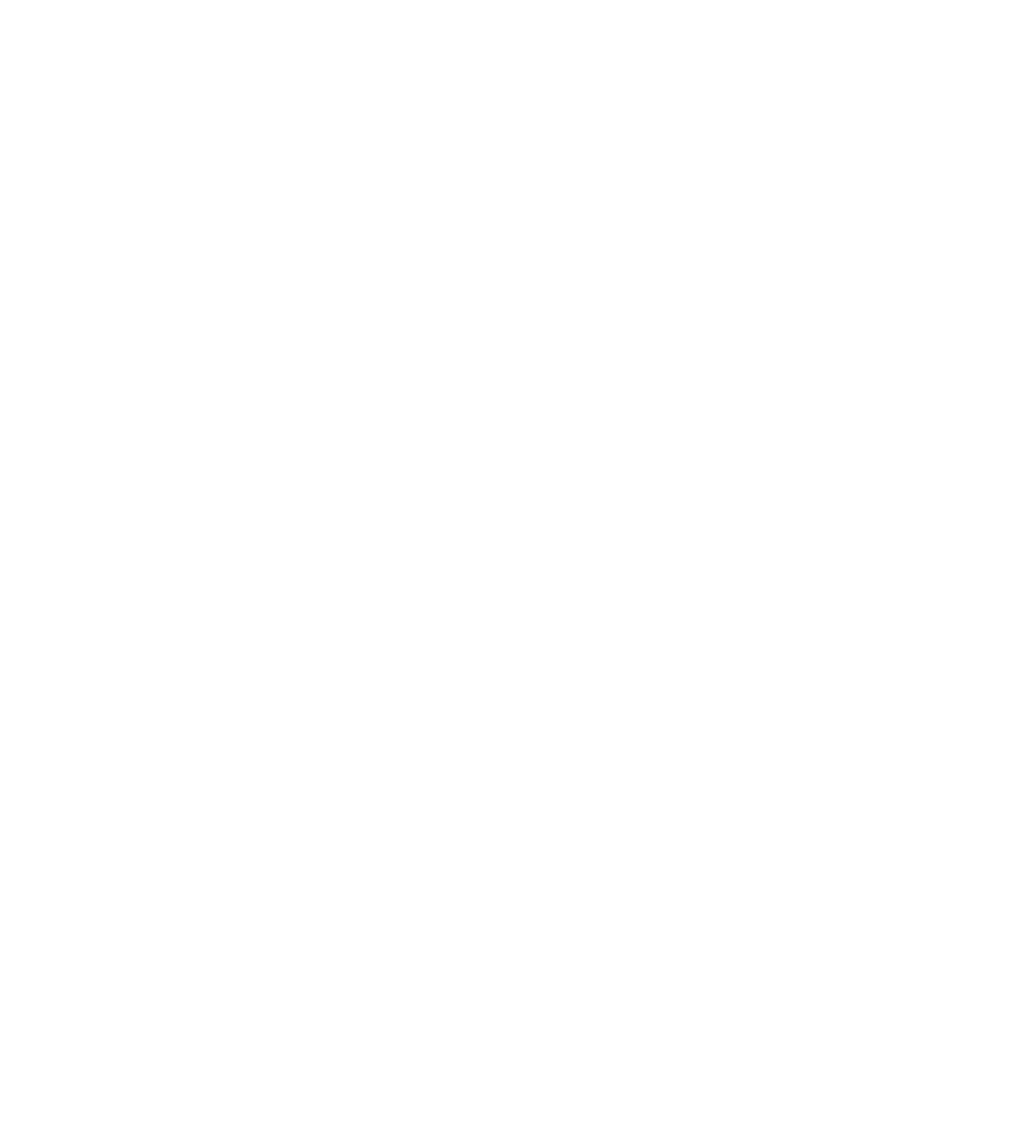
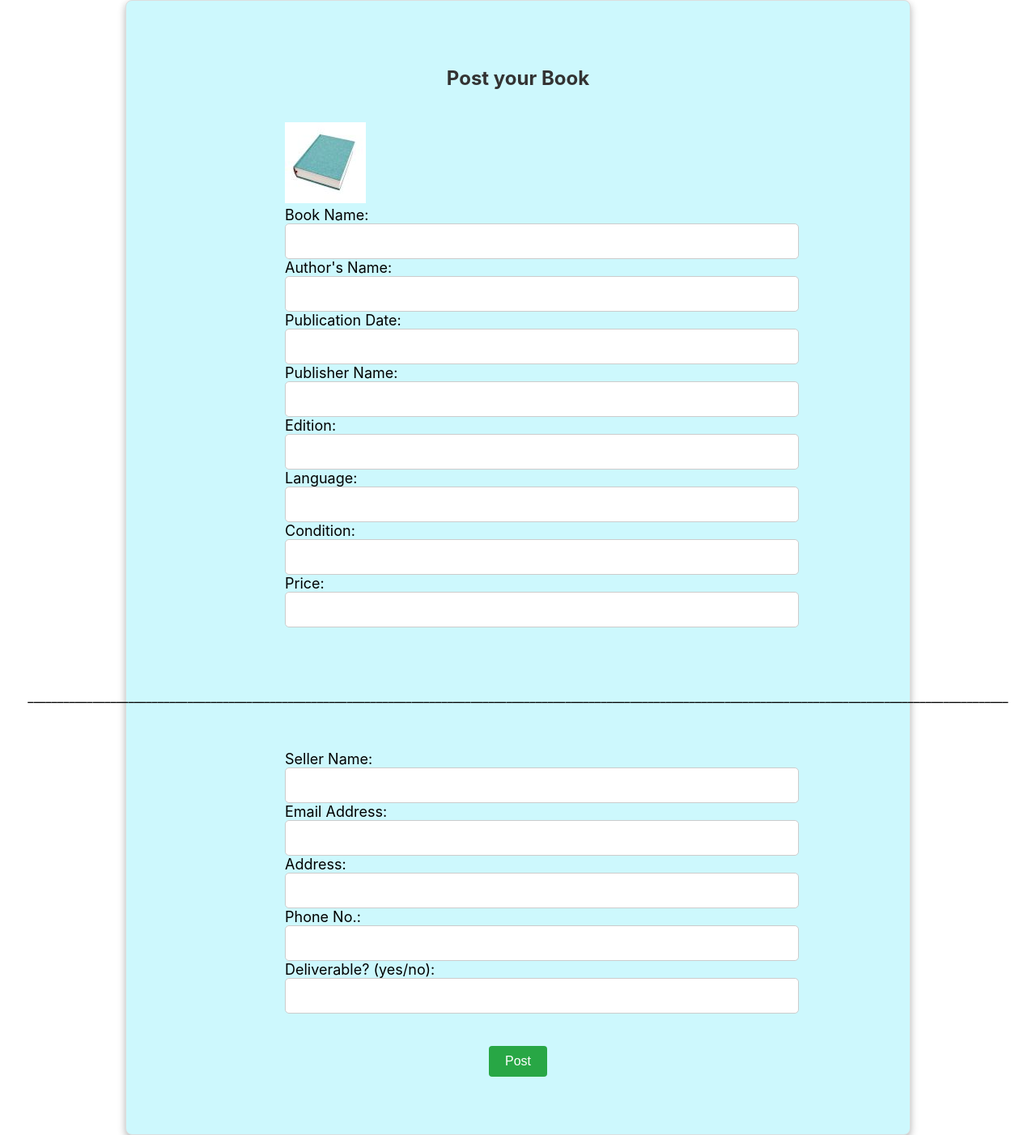
Before and after one commit to Margin22/frontend, a React (Create React App) app: page /postyourbook in a window 1280 px wide. Shown: the whole page at 81% size. Before the commit the page ends 800 px from the top, so only its background shows below. Built offline with nearby package versions, Linux system fonts and the light colour scheme.

Commit message:
second commit

```diff
--- a/src/Components/HomePage/HomePage.css
+++ b/src/Components/HomePage/HomePage.css
@@ -3,7 +3,7 @@
     display: flex;
     flex-direction: column;
     align-items: center;
-    background: linear-gradient(to right, #b3a4ec, #91d1f9); /* Updated gradient colors */
+    background: #cdf8fd;
     padding: 20px;
     min-height: 100vh;
 }
@@ -14,7 +14,7 @@
     align-items: center;
     width: 100%;
     padding: 30px 20px;
-    background-color: #3a57c4;
+    background-color: #08090c;
     color: white;
     margin-top: 2%;
 }
@@ -52,7 +52,7 @@
 .category-button {
     padding: 10px;
     margin-left: 10px;
-    background-color: #007bff;
+    background-color: #15add7;
     color: white;
     border: none;
     border-radius: 5px;
--- a/src/Components/HomePage/HomePage.jsx
+++ b/src/Components/HomePage/HomePage.jsx
@@ -8,7 +8,7 @@
   const [showSidebar, setShowSidebar] = useState(false);
   const location = useLocation();
   const navigate = useNavigate(); // Initialize useNavigate
-  const { price, date, name } = location.state || {};
+  const { price, date, name, Category } = location.state || {};
   const toggleCategories = () => {
     setShowCategories(!showCategories);
   };
@@ -20,6 +20,13 @@
   const handleProfileClick = () => {
     navigate('/profile'); // Navigate to ProfilePage
 };
+  const handlePostYourBookClick = () => {
+    navigate('/postyourbook');
+  };
+  const handleYourPostingsClick = () => {
+    navigate('/yourpostings');
+  };
+
 
   return (
     <div className="homepage">
@@ -38,10 +45,11 @@
         <div className="book-items-container">
           {[...Array(10)].map((_, index) => (
             <div key={index} className="book-item">
-              <div className="book-image"> <img src={book_icon}/></div>
+              <div className="book-image"> <img src={book_icon} alt='book'/></div>
               <div className="book-description"><label>Posted Date:</label> <input type='text' value={date} disabled />
               <label>Book Name:</label> <input type='text' value={name} disabled />
               <label>Price:</label> <input type='text' value={price} disabled />
+              <label>Book Category:</label> <input type= 'text' value={Category} disabled />
               </div>
             </div>
           ))}
@@ -52,8 +60,8 @@
       {showSidebar && (
         <aside className={`sidebar ${showSidebar ? 'slide-in' : ''}`}>
           <button onClick={handleProfileClick}>Profile</button> {/* Existing Profile button with navigation */}
-          <button>Sell your book</button>
-          <button>Update/Edit your book</button>
+          <button onClick={handlePostYourBookClick}>Post your book</button>
+          <button onClick={handleYourPostingsClick}>Your Postings</button>
         </aside>
       )}
 
--- /dev/null
+++ b/src/Components/PostYourBook/PostYourBook.css
@@ -0,0 +1,77 @@
+.Post-container {
+    display: flex;
+    flex-direction: column;
+    align-items: center;
+    justify-content: center;
+    width: 60%;
+    height: 150vh;
+    margin: 0 auto;
+    padding: 100px;
+    border: 1px solid #ddd;
+    border-radius: 8px;
+    background-color: #cdf8fd;
+    box-shadow: 0px 4px 10px rgba(0, 0, 0, 0.3);
+}
+
+.Post-container h2 {
+    font-size: 24px;
+    margin-bottom: 20px;
+    color: #333;
+  }
+
+  .PostYourBook-info1 {
+    text-align: left;
+    width: 75%;
+    margin-bottom: 20px;
+  }
+
+  .PostYourBook-info1 p {
+    display: inline;
+    font-size: 18px;
+    margin: 10px 0;
+    ;
+  }
+
+  .PostYourBook-info2 {
+    text-align: left;
+    width: 75%;
+    margin-bottom: 20px;
+  }
+
+  .PostYourBook-info2 p {
+    display: inline;
+    font-size: 18px;
+    margin: 10px 0;
+  }
+
+.post-button {
+    padding: 10px 20px;
+    font-size: 16px;
+    color: #fff;
+    background-color: #28a745;
+    border: none;
+    border-radius: 4px;
+    cursor: pointer;
+    margin-top: 20px;
+    margin-bottom: 10px;
+}
+
+.post-button:hover {
+    background-color: #218838;
+}
+
+.back-button {
+    padding: 10px 20px;
+    font-size: 16px;
+    color: #fff;
+    background-color: #007bff;
+    border: none;
+    border-radius: 4px;
+    cursor: pointer;
+    text-align: center;
+    text-decoration: none;
+}
+
+.back-button:hover {
+    background-color: #0056b3;
+}
--- /dev/null
+++ b/src/Components/PostYourBook/PostYourBook.jsx
@@ -0,0 +1,95 @@
+import React, { useState } from 'react';
+import { useNavigate } from 'react-router-dom';
+import './PostYourBook.css';
+import book_icon from '../Assets/book.jpg';
+
+export const PostYourBook = () => {
+    const navigate = useNavigate();
+
+    // State for each input
+    const [bookInfo, setBookInfo] = useState({
+        bookName: '',
+        authorName: '',
+        publicationDate: '',
+        publisherName: '',
+        edition: '',
+        language: '',
+        condition: '',
+        price: '',
+        sellerName: '',
+        email: '',
+        address: '',
+        phone: '',
+        deliverable: '',
+    });
+
+    // Handle input change
+    const handleChange = (e) => {
+        const { name, value } = e.target;
+        setBookInfo({
+            ...bookInfo,
+            [name]: value,
+        });
+    };
+
+    // Function to handle the post
+    const handlePost = () => {
+        // Simple validation to check if all fields are filled
+        if (Object.values(bookInfo).some(value => value.trim() === '')) {
+            alert('Please fill out all fields before posting.');
+            return;
+        }
+
+        // Post data (here you would normally send it to a backend or context)
+        console.log('Posted Book Info:', bookInfo);
+
+        // Navigate to HomePage
+        navigate('/home');
+    };
+
+    return (
+        <div className="Post-container">
+            <h2>Post your Book</h2>
+            <div className="PostYourBook-info1">
+                <br></br>
+                <img src={book_icon} alt="book"/>
+                <br></br>
+                <p>Book Name:</p>
+                <input type='text' name="bookName" value={bookInfo.bookName} onChange={handleChange} />
+                <p>Author's Name:</p>
+                <input type='text' name="authorName" value={bookInfo.authorName} onChange={handleChange} />
+                <p>Publication Date:</p>
+                <input type='text' name="publicationDate" value={bookInfo.publicationDate} onChange={handleChange} />
+                <p>Publisher Name:</p>
+                <input type='text' name="publisherName" value={bookInfo.publisherName} onChange={handleChange} />
+                <p>Edition:</p>
+                <input type='text' name="edition" value={bookInfo.edition} onChange={handleChange} />
+                <p>Language:</p>
+                <input type='text' name="language" value={bookInfo.language} onChange={handleChange} />
+                <p>Condition:</p>
+                <input type='text' name="condition" value={bookInfo.condition} onChange={handleChange} />
+                <p>Price:</p>
+                <input type='text' name="price" value={bookInfo.price} onChange={handleChange} />
+            </div>
+            <br></br>
+            <br></br>
+            <p>______________________________________________________________________________________________________________________________________________________________________</p>
+            <br></br>
+            <br></br>
+            <div className='PostYourBook-info2'>
+                <p>Seller Name:</p>
+                <input type='text' name="sellerName" value={bookInfo.sellerName} onChange={handleChange} />
+                <p>Email Address:</p>
+                <input type='text' name="email" value={bookInfo.email} onChange={handleChange} />
+                <p>Address:</p>
+                <input type='text' name="address" value={bookInfo.address} onChange={handleChange} />
+                <p>Phone No.:</p>
+                <input type='text' name="phone" value={bookInfo.phone} onChange={handleChange} />
+                <p>Deliverable? (yes/no):</p>
+                <input type='text' name="deliverable" value={bookInfo.deliverable} onChange={handleChange} />
+            </div>
+
+            <button onClick={handlePost} className="post-button">Post</button>
+        </div>
+    );
+};
--- a/src/Components/Profile/ProfilePage.jsx
+++ b/src/Components/Profile/ProfilePage.jsx
@@ -18,8 +18,9 @@
                 <input type='text' value={email} disabled />
                 <p>Password:</p>
                 <input type='text' value={password} disabled />
-            </div>
+                </div>
             <button onClick={() => navigate('/home')} className="back-button">Back to Home</button>
         </div>
+
     );
 };
--- a/src/Components/Routers/UserRoutes.jsx
+++ b/src/Components/Routers/UserRoutes.jsx
@@ -3,12 +3,16 @@
 import { HomePage } from "../HomePage/HomePage"; // Ensure correct relative path
 import { LoginSignup } from "../LoginSignup/LoginSignup"; // Ensure correct relative path
 import { ProfilePage } from "../Profile/ProfilePage";
+import { PostYourBook } from "../PostYourBook/PostYourBook";
+import { YourPostings } from "../YourPostings/YourPostings";
 const UserRoutes = () => {
     return (
         <Routes>
             <Route path="/" element={<LoginSignup />} />
             <Route path="/home" element={<HomePage />} />
             <Route path="/profile" element={<ProfilePage/>} />
+            <Route path="/postyourbook" element={<PostYourBook/>} />
+            <Route path="/yourpostings" element={<YourPostings/>} />
         </Routes>
     );
 };
--- /dev/null
+++ b/src/Components/YourPostings/YourPostings.css
@@ -0,0 +1,59 @@
+.book-items-container {
+    display: flex;
+    flex-direction: column; /* Stack book items vertically */
+    align-items: center;
+    width: 70%; /* Full width for responsive design */
+    gap: 10px; /* Space between each book item */
+    margin-top: 20px;
+}
+
+.book-item {
+    display: flex;
+    align-items: center;
+    padding: 15px;
+    background: white;
+    border: 1px solid #ccc;
+    border-radius: 10px;
+    width: 80%; /* Adjust width for responsiveness */
+    margin-bottom: 20px;
+}
+
+.book-image {
+    width: 80px;
+    height: 80px;
+    background: #eaeaea;
+    display: flex;
+    align-items: center;
+    justify-content: center;
+    margin-right: 15px;
+}
+
+/* Book description styling */
+.book-description {
+    flex: 1;
+    font-size: 14px;
+    color: #333;
+    display: flex;
+    flex-wrap: wrap;
+    gap: 10px; /* Space between label-input pairs */
+}
+
+.book-description div {
+    display: flex;
+    align-items: center;
+    gap: 8px; /* Space between label and input */
+    flex-wrap: nowrap; /* Keep label and input on the same line */
+}
+
+.book-description label {
+    font-weight: bold;
+}
+
+.book-description input[type="text"] {
+    width: 36%; /* Set input width to half of the container */
+    padding: 5px;
+    border: 1px solid #ccc;
+    border-radius: 5px;
+    font-size: 14px;
+    box-sizing: border-box; /* Include padding within width */
+}
--- /dev/null
+++ b/src/Components/YourPostings/YourPostings.jsx
@@ -0,0 +1,27 @@
+import React from "react";
+import "./YourPostings.css";
+import book_icon from "../Assets/book.jpg";
+import { useLocation, useNavigate } from "react-router-dom";
+export const YourPostings = () => {
+    const location = useLocation();
+    const navigate =  useNavigate();
+const { price, date, name, Category } = location.state || {};
+
+return (
+
+<div className="book-items-container">
+  {[...Array(10)].map((_, index) => (
+    <div key={index} className="book-item">
+      <div className="book-image"> <img src={book_icon} alt='book'/></div>
+      <div className="book-description"><label>Posted Date:</label> <input type='text' value={date} disabled />
+      <label>Book Name:</label> <input type='text' value={name} disabled />
+      <label>Price:</label> <input type='text' value={price} disabled />
+      <label>Book Category:</label> <input type= 'text' value={Category} disabled />
+      </div>
+    </div>
+  ) )}
+  <button onClick={() => navigate('/home')} className="back-button">Back to Home</button>
+</div>
+
+)
+}
```
Also changed, not shown: src/Components/Profile/ProfilePage.css (+6 -6 lines).
